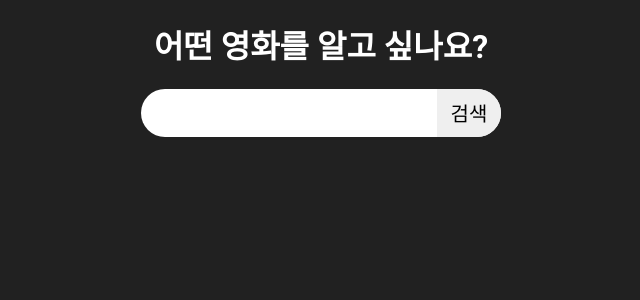
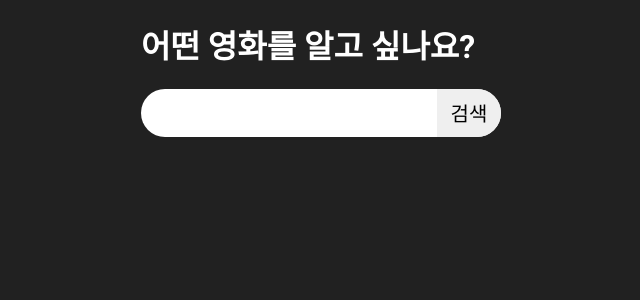
Before and after one commit to metacode22/search-movie-with-vue, a Vue app: page / in a window 1280 px wide. Shown: the top 300 px of the page, without its empty margins (319-959 px from the left). Built offline with nearby package versions, Linux system fonts and the light colour scheme.

Commit message:
fix: header 너비 조정

```diff
--- a/src/App.vue
+++ b/src/App.vue
@@ -35,6 +35,6 @@ ul {
 }
 
 .inner-container {
-  max-width: 360px;
+  /* max-width: 360px; */
 }
 </style>
--- a/src/components/home/SearchBar.vue
+++ b/src/components/home/SearchBar.vue
@@ -42,6 +42,10 @@ export default {
   justify-content: center;
   align-items: center;
 
+  h1 {
+    width: 360px;
+  }
+
   .form {
     background-color: white;
     width: 100%;
```
